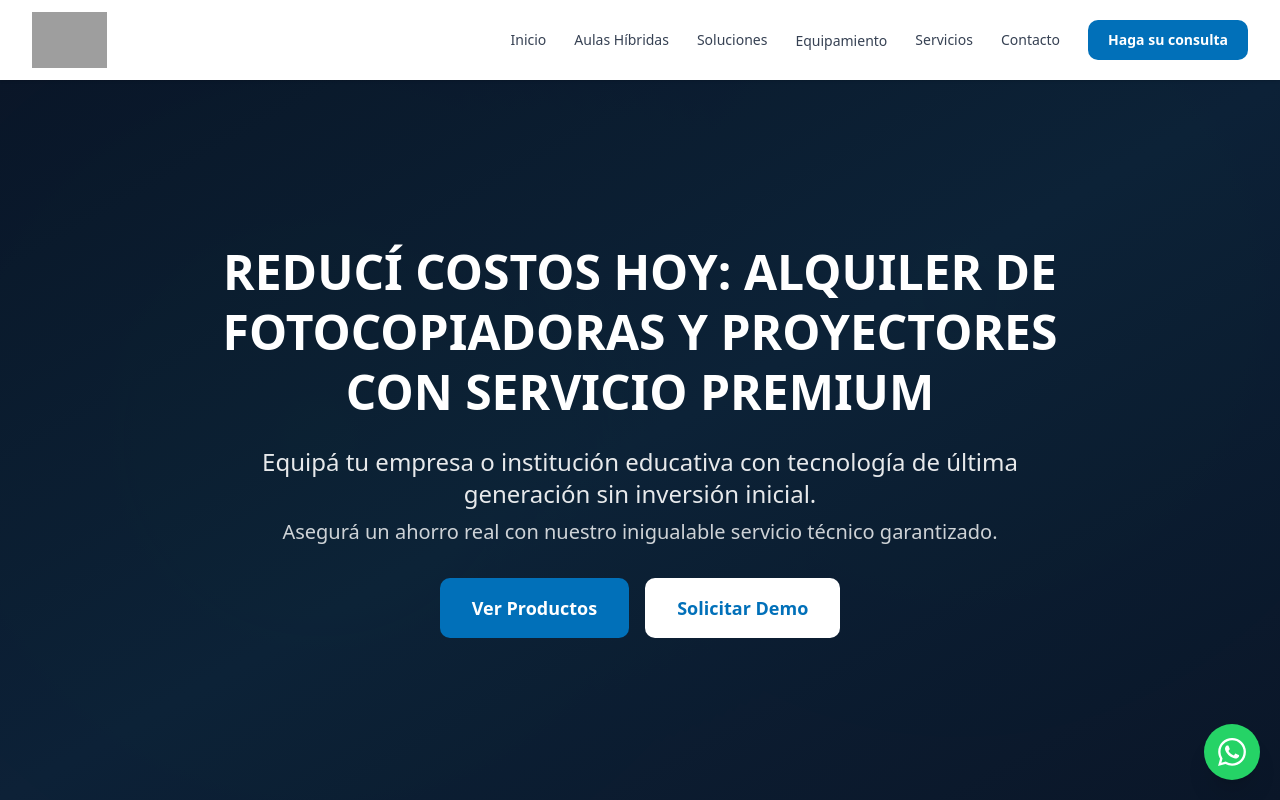
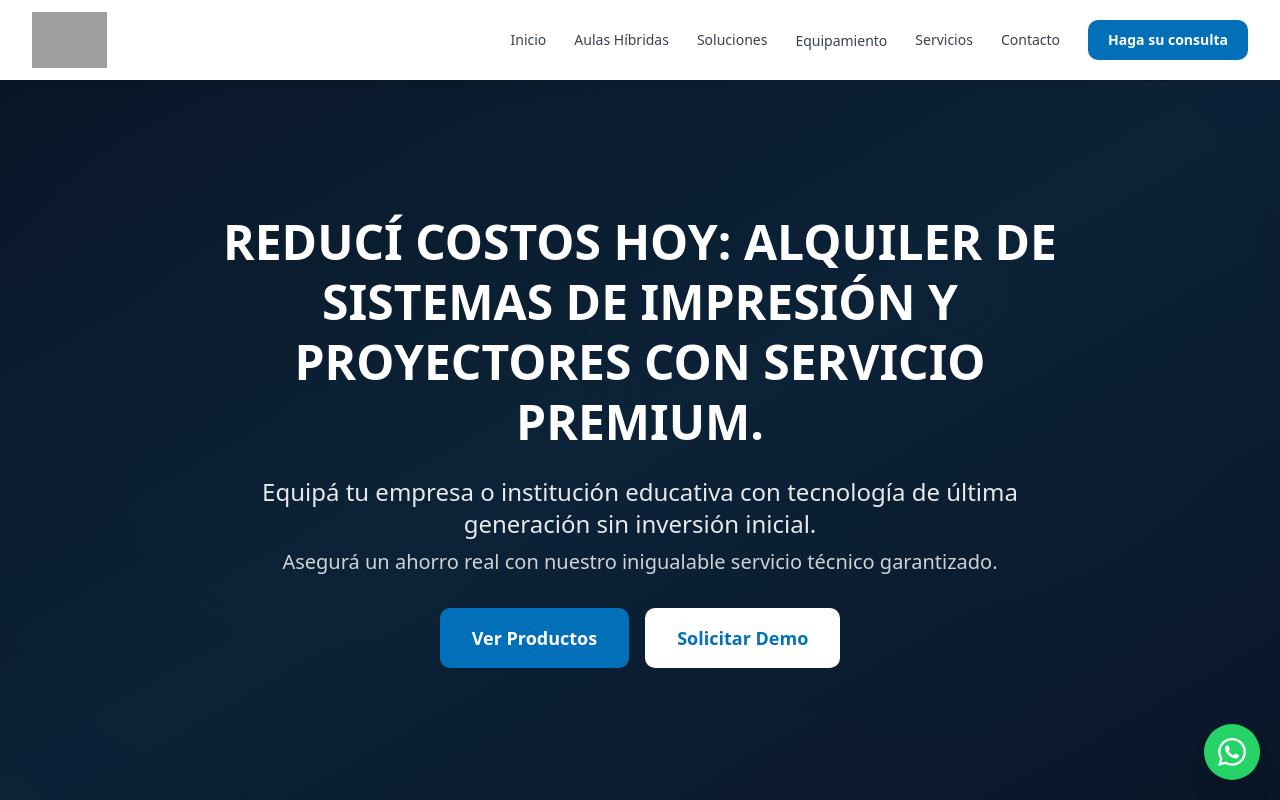
Before and after one commit to jcm-estudio/copyrent-web, a Next.js app: page /copyrent-web/ in a window 1280 px wide. Shown: the top 800 px of the page. Built offline with nearby package versions, Linux system fonts and the light colour scheme; grey boxes are pictures that could not be loaded.

Commit message:
Actualizar texto de CTA principal

```diff
--- a/src/app/page.tsx
+++ b/src/app/page.tsx
@@ -267,7 +267,7 @@ export default function Home() {
 
           <div className="relative z-10 text-center px-4 sm:px-6 max-w-4xl mx-auto">
             <h1 className="text-3xl sm:text-4xl md:text-5xl lg:text-5xl font-bold text-white leading-tight mb-6 animate-fade-in uppercase">
-              Reducí costos hoy: Alquiler de fotocopiadoras y proyectores con servicio premium
+              Reducí costos hoy: Alquiler de sistemas de impresión y proyectores con servicio premium.
             </h1>
             <p className="text-xl sm:text-2xl md:text-2xl font-light text-white/90 mb-2">
               Equipá tu empresa o institución educativa con tecnología de última generación sin inversión inicial.
```
